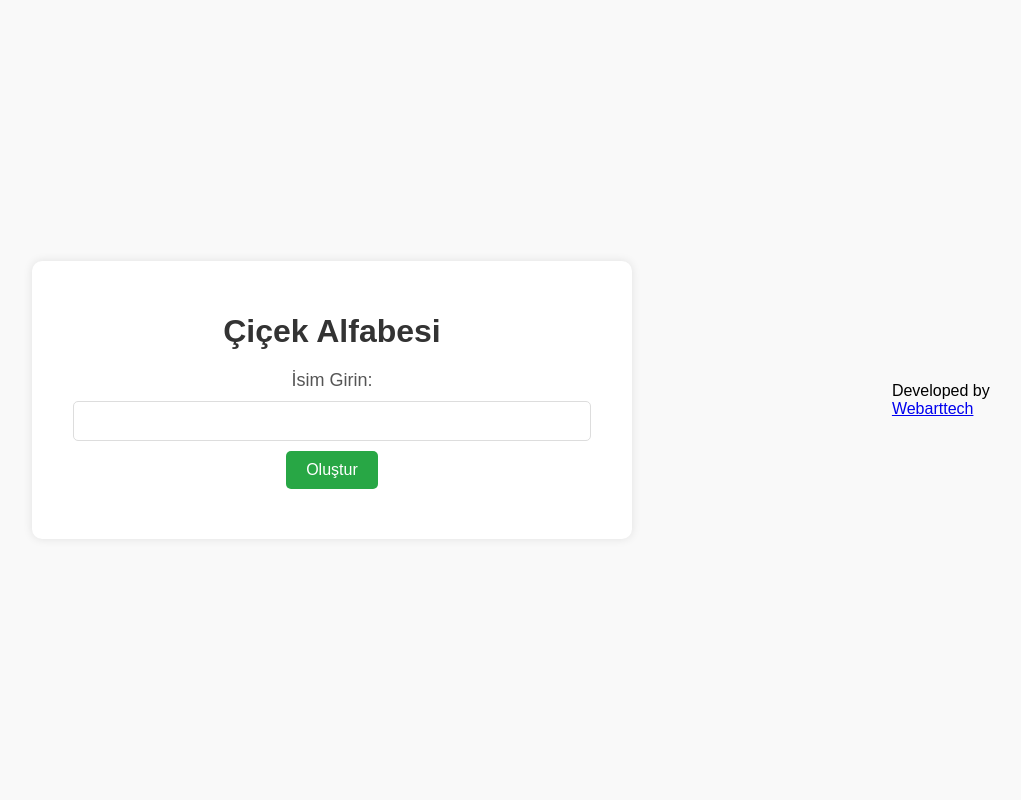
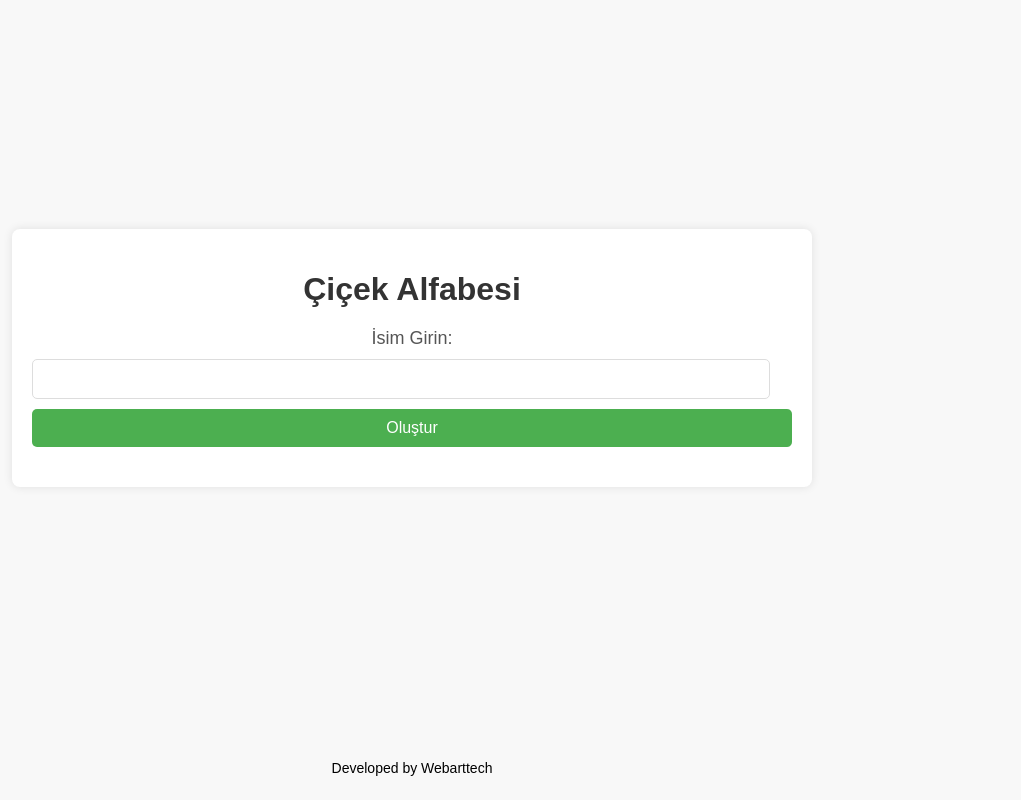
Before and after one commit to Mustafatanerr/flaskProjectcicek, a Flask app: page / in a window 1280 px wide. Shown: the whole page, without its empty margins (228-1249 px from the left). Run offline with Flask 3, Linux system fonts and the light colour scheme.

Commit message:
Update style.css

```diff
--- a/static/style.css
+++ b/static/style.css
@@ -141,3 +141,90 @@ h2 {
         font-size: 14px;
     }
 }
+body {
+    font-family: Arial, sans-serif;
+    margin: 0;
+    padding: 0;
+    background-color: #f8f8f8;
+    display: flex;
+    flex-direction: column;
+    min-height: 100vh;
+}
+
+.wrapper {
+    flex: 1;
+    display: flex;
+    flex-direction: column;
+    justify-content: center;
+    align-items: center;
+}
+
+.container {
+    padding: 20px;
+    max-width: 800px;
+    margin: 0 auto;
+    background-color: white;
+    box-shadow: 0 0 10px rgba(0, 0, 0, 0.1);
+    border-radius: 8px;
+    margin-top: 20px;
+    margin-bottom: 20px;
+}
+
+h1, h2 {
+    text-align: center;
+}
+
+.form-section, .result-section {
+    margin-top: 20px;
+}
+
+label, input, button {
+    display: block;
+    width: 100%;
+    margin-bottom: 10px;
+}
+
+button {
+    background-color: #4CAF50;
+    color: white;
+    border: none;
+    padding: 10px;
+    cursor: pointer;
+    border-radius: 5px;
+}
+
+button:hover {
+    background-color: #45a049;
+}
+
+.download-buttons {
+    display: flex;
+    justify-content: space-around;
+    margin-top: 20px;
+}
+
+.return-form {
+    display: inline;
+}
+
+.flash-messages {
+    color: red;
+    text-align: center;
+}
+
+footer {
+    text-align: center;
+    padding: 10px 0;
+    color: #000;
+    font-size: 14px;
+    margin-top: 20px;
+}
+
+footer a {
+    color: #000;
+    text-decoration: none;
+}
+
+footer a:hover {
+    text-decoration: underline;
+}
```
